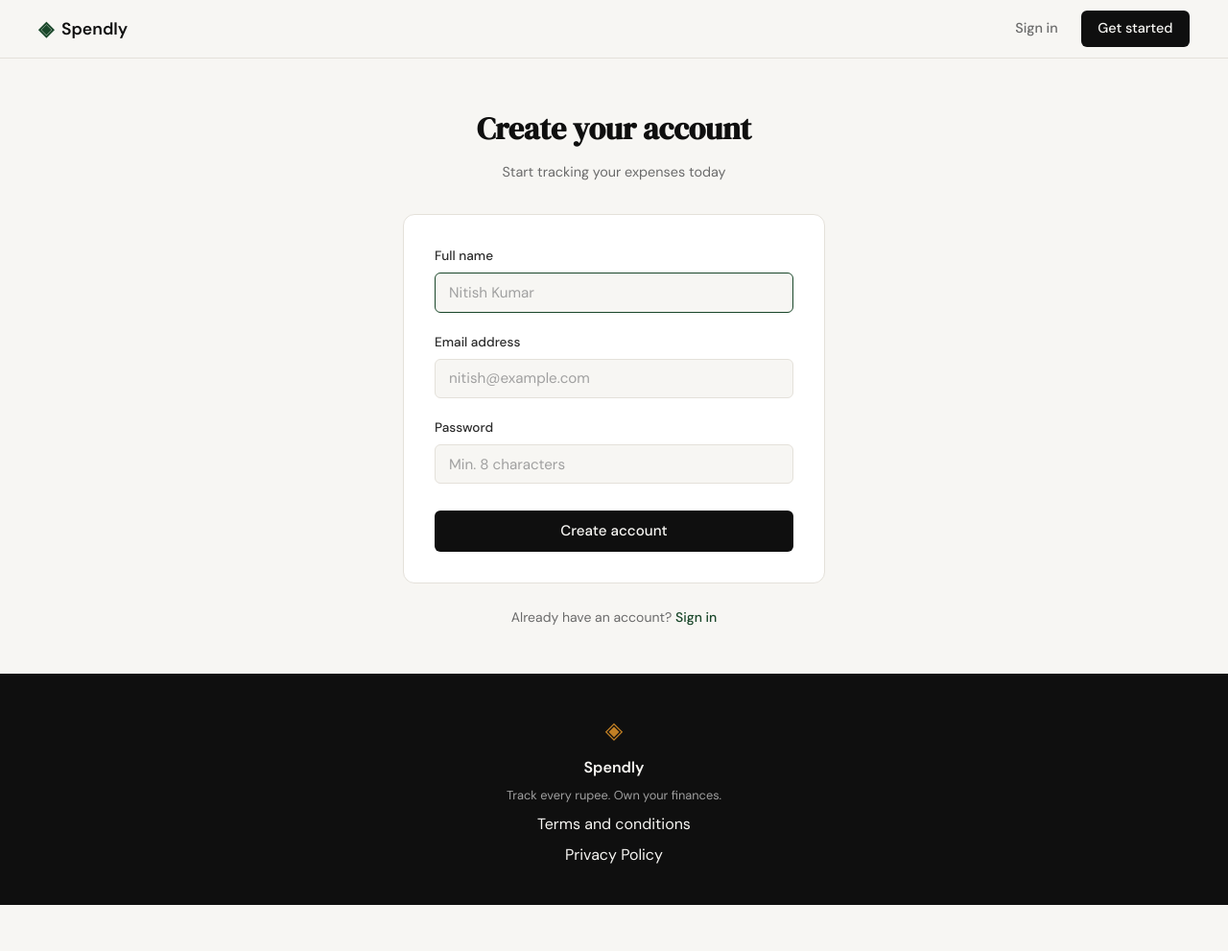
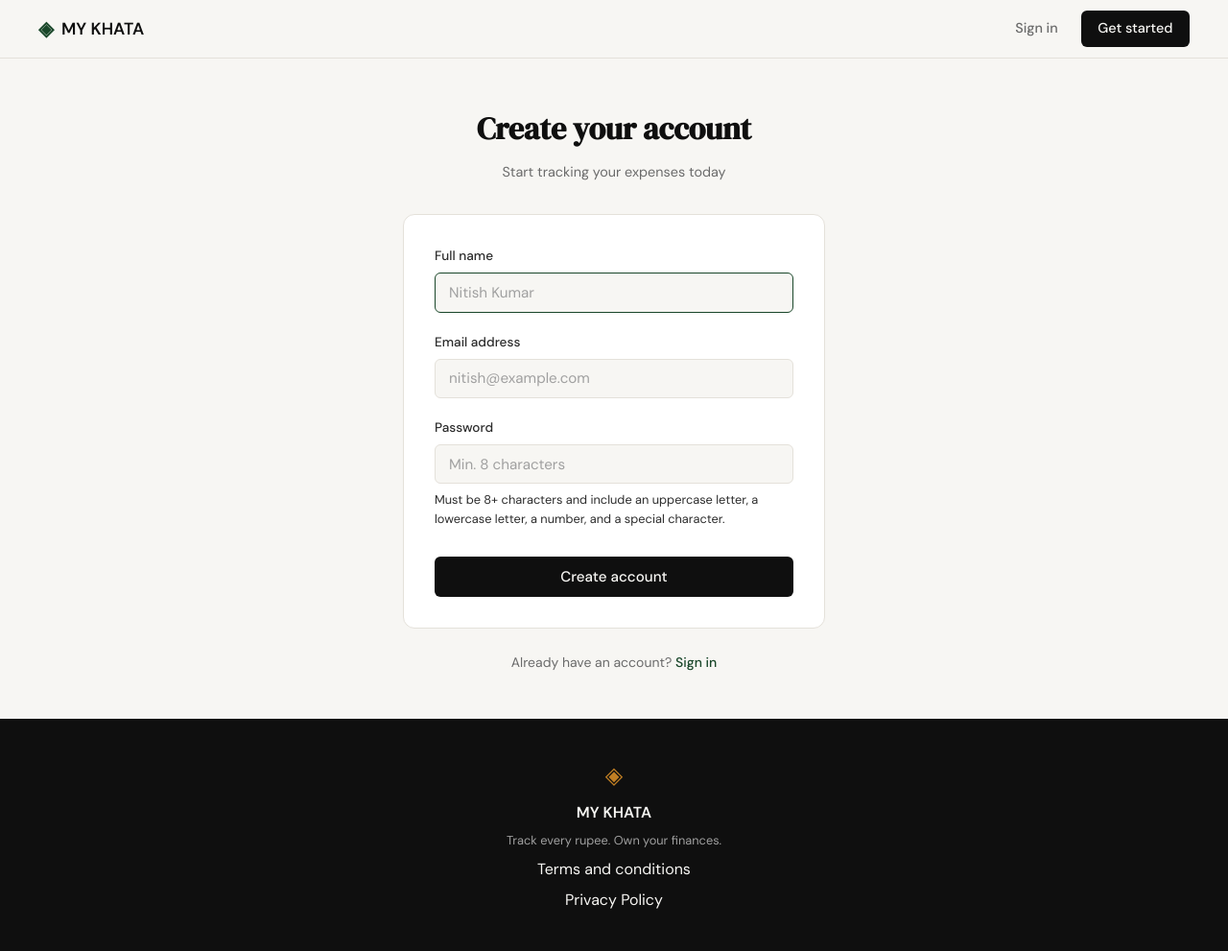
Before and after one commit to shubhadipr-lab/spendlytest, a Flask app: page /register in a window 1280 px wide. Shown: the whole page at 96% size. Before the commit the page ends 943 px from the top, so only its background shows below. Run offline with Flask 3, Linux system fonts and the light colour scheme.

Commit message:
added password strong rule

```diff
--- a/app.py
+++ b/app.py
@@ -26,6 +26,7 @@ app = Flask(__name__)
 app.secret_key = "dev-only-secret-key-change-before-deploy"
 
 EMAIL_RE = re.compile(r"^[^@\s]+@[^@\s]+\.[^@\s]+$")
+PASSWORD_RE = re.compile(r"^(?=.*[a-z])(?=.*[A-Z])(?=.*\d)(?=.*[^A-Za-z0-9]).{8,}$")
 
 
 def login_required(view):
@@ -138,8 +139,12 @@ def register():
     if not EMAIL_RE.match(email):
         return render_template("register.html", error="Please enter a valid email address.")
 
-    if len(password) < 8:
-        return render_template("register.html", error="Password must be at least 8 characters.")
+    if not PASSWORD_RE.match(password):
+        return render_template(
+            "register.html",
+            error="Password must be at least 8 characters and include an uppercase letter, "
+            "a lowercase letter, a number, and a special character.",
+        )
 
     if get_user_by_email(email) is not None:
         return render_template("register.html", error="An account with this email already exists.")
--- a/database/db.py
+++ b/database/db.py
@@ -138,7 +138,7 @@ def seed_db():
         password_hash = generate_password_hash("demo123")
         cursor = conn.execute(
             "INSERT INTO users (name, email, password_hash) VALUES (?, ?, ?)",
-            ("Demo User", "demo@spendly.com", password_hash),
+            ("Demo User", "demo@mykhata.com", password_hash),
         )
         user_id = cursor.lastrowid
 
--- a/static/css/style.css
+++ b/static/css/style.css
@@ -475,6 +475,12 @@ a { color: inherit; text-decoration: none; }
     margin-bottom: 0.4rem;
 }
 
+.form-hint {
+    font-size: 0.8rem;
+    color: var(--ink-soft);
+    margin-top: 0.4rem;
+}
+
 .form-input {
     width: 100%;
     padding: 0.6rem 0.875rem;
--- a/templates/add_expense.html
+++ b/templates/add_expense.html
@@ -1,6 +1,6 @@
 {% extends "base.html" %}
 
-{% block title %}Add expense — Spendly{% endblock %}
+{% block title %}Add expense — MY KHATA{% endblock %}
 
 {% block head %}
 <link rel="stylesheet" href="{{ url_for('static', filename='css/add_expense.css') }}">
--- a/templates/analytics.html
+++ b/templates/analytics.html
@@ -1,6 +1,6 @@
 {% extends "base.html" %}
 
-{% block title %}Analytics — Spendly{% endblock %}
+{% block title %}Analytics — MY KHATA{% endblock %}
 
 {% block head %}
 <link rel="stylesheet" href="{{ url_for('static', filename='css/analytics.css') }}">
--- a/templates/base.html
+++ b/templates/base.html
@@ -3,7 +3,7 @@
 <head>
     <meta charset="UTF-8">
     <meta name="viewport" content="width=device-width, initial-scale=1.0">
-    <title>{% block title %}Spendly{% endblock %}</title>
+    <title>{% block title %}MY KHATA{% endblock %}</title>
     <link rel="preconnect" href="https://fonts.googleapis.com">
     <link rel="preconnect" href="https://fonts.gstatic.com" crossorigin>
     <link href="https://fonts.googleapis.com/css2?family=DM+Serif+Display:ital@0;1&family=DM+Sans:wght@300;400;500;600&display=swap" rel="stylesheet">
@@ -16,7 +16,7 @@
         <div class="nav-inner">
             <a href="{{ url_for('landing') }}" class="nav-brand">
                 <span class="brand-icon">◈</span>
-                <span class="brand-name">Spendly</span>
+                <span class="brand-name">MY KHATA</span>
             </a>
             <div class="nav-links">
                 {% if session.user_id %}
@@ -47,7 +47,7 @@
     <footer class="footer">
         <div class="footer-inner">
             <span class="brand-icon">◈</span>
-            <span class="footer-name">Spendly</span>
+            <span class="footer-name">MY KHATA</span>
             <p class="footer-copy">Track every rupee. Own your finances.</p>
             <a href="{{ url_for('terms') }}">Terms and conditions</a>
             <a href="{{ url_for('privacy') }}">Privacy Policy</a>
--- a/templates/edit_expense.html
+++ b/templates/edit_expense.html
@@ -1,6 +1,6 @@
 {% extends "base.html" %}
 
-{% block title %}Edit expense — Spendly{% endblock %}
+{% block title %}Edit expense — MY KHATA{% endblock %}
 
 {% block head %}
 <link rel="stylesheet" href="{{ url_for('static', filename='css/add_expense.css') }}">
--- a/templates/landing.html
+++ b/templates/landing.html
@@ -1,6 +1,6 @@
 {% extends "base.html" %}
 
-{% block title %}Spendly — Track Every Rupee{% endblock %}
+{% block title %}MY KHATA — Track Every Rupee{% endblock %}
 
 {% block content %}
 
@@ -84,7 +84,7 @@
 <section class="cta-section">
     <div class="cta-inner">
         <h2 class="cta-title">Ready to take control?</h2>
-        <p class="cta-body">Join thousands of people who track their expenses with Spendly.</p>
+        <p class="cta-body">Join thousands of people who track their expenses with MY KHATA.</p>
         <a href="{{ url_for('register') }}" class="btn-primary">Create free account</a>
     </div>
 </section>
--- a/templates/login.html
+++ b/templates/login.html
@@ -1,6 +1,6 @@
 {% extends "base.html" %}
 
-{% block title %}Sign in — Spendly{% endblock %}
+{% block title %}Sign in — MY KHATA{% endblock %}
 
 {% block content %}
 
@@ -9,7 +9,7 @@
 
         <div class="auth-header">
             <h1 class="auth-title">Welcome back</h1>
-            <p class="auth-subtitle">Sign in to your Spendly account</p>
+            <p class="auth-subtitle">Sign in to your MY KHATA account</p>
         </div>
 
         <div class="auth-card">
--- a/templates/register.html
+++ b/templates/register.html
@@ -1,6 +1,6 @@
 {% extends "base.html" %}
 
-{% block title %}Create account — Spendly{% endblock %}
+{% block title %}Create account — MY KHATA{% endblock %}
 
 {% block content %}
 
@@ -34,7 +34,8 @@
                     <label for="password">Password</label>
                     <input type="password" id="password" name="password"
                            class="form-input" placeholder="Min. 8 characters"
-                           required>
+                           minlength="8" required>
+                    <p class="form-hint">Must be 8+ characters and include an uppercase letter, a lowercase letter, a number, and a special character.</p>
                 </div>
                 <button type="submit" class="btn-submit">Create account</button>
             </form>
```
Also changed, not shown: CLAUDE.md (+1 -1 lines), templates/privacy.html (+5 -5 lines), templates/terms.html (+7 -7 lines), tests/conftest.py (+1 -1 lines), tests/test_backend_connection.py (+2 -2 lines), expense_tracker.db.
